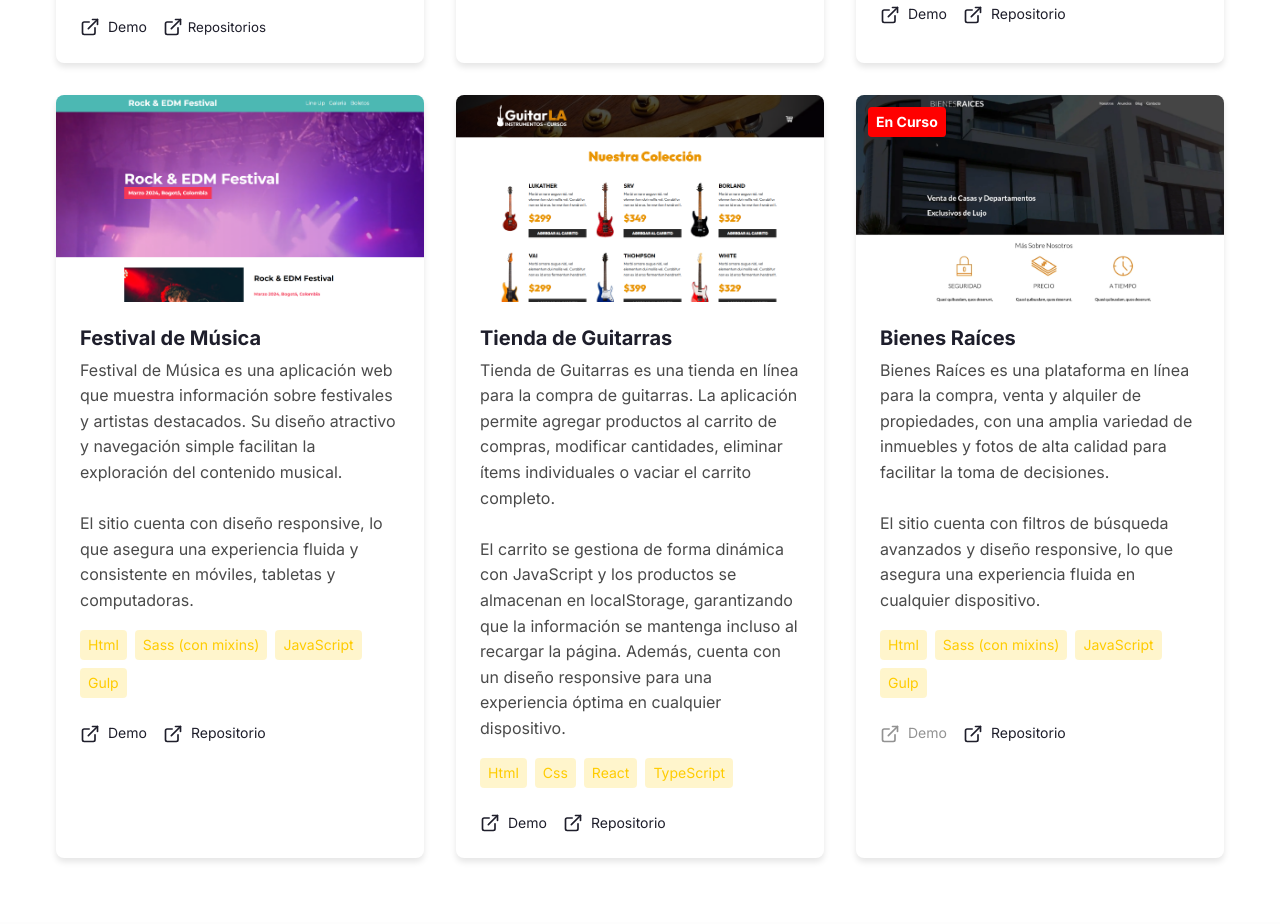
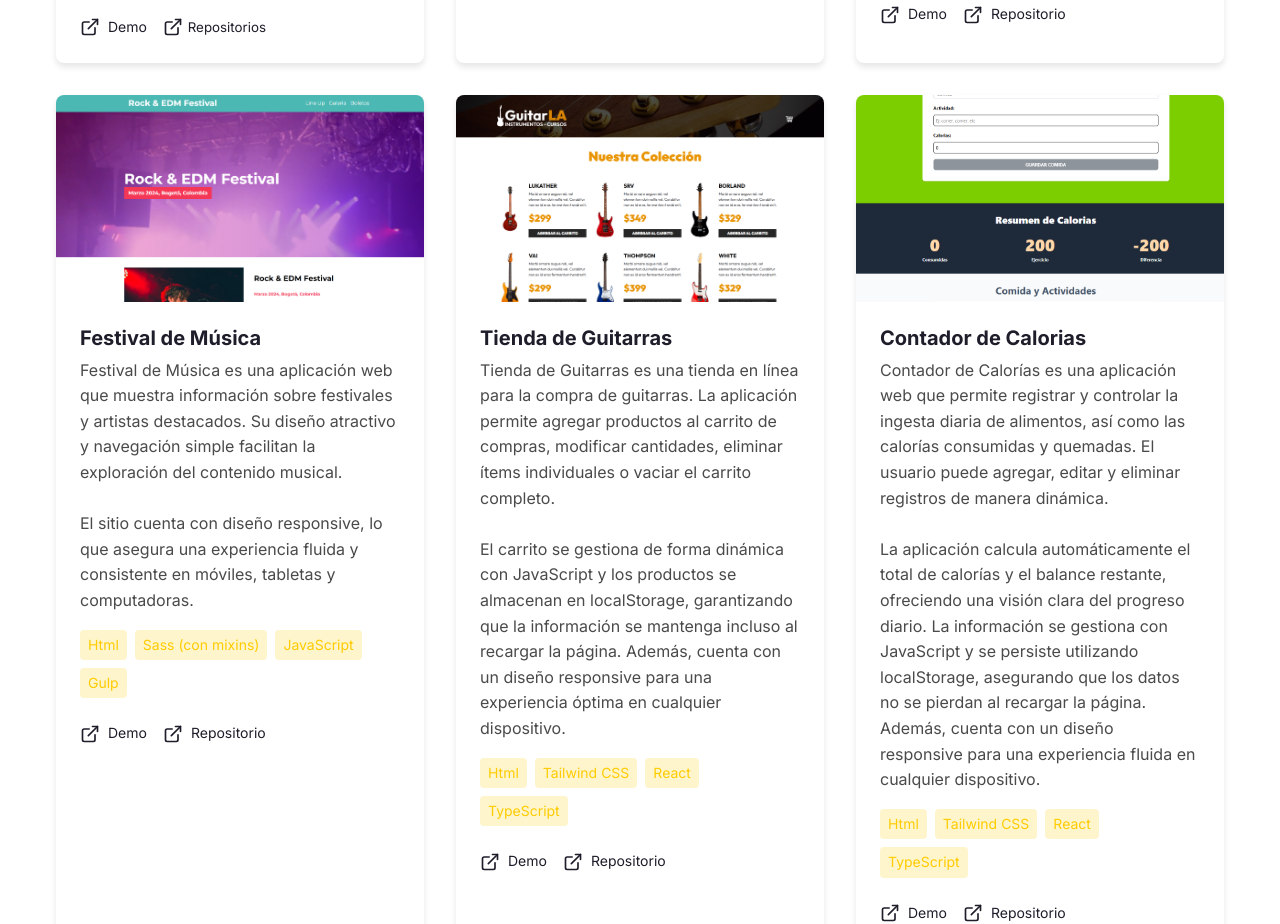
Before and after one commit to r0odr1/portfolio-r0odri, a Next.js app: page / in a window 1280 px wide. Shown: the part 3012-3936 px from the top of the page. Built offline with nearby package versions, Linux system fonts and the light colour scheme.

Commit message:
Agregar dos nuevos proyectos

```diff
--- a/components/Projects/index.tsx
+++ b/components/Projects/index.tsx
@@ -65,7 +65,7 @@ const projectsData = [
     title: 'Tienda de Guitarras',
     description: 'Tienda de Guitarras es una tienda en línea para la compra de guitarras. La aplicación permite agregar productos al carrito de compras, modificar cantidades, eliminar ítems individuales o vaciar el carrito completo.\n\nEl carrito se gestiona de forma dinámica con JavaScript y los productos se almacenan en localStorage, garantizando que la información se mantenga incluso al recargar la página. Además, cuenta con un diseño responsive para una experiencia óptima en cualquier dispositivo.',
     image: '/assets/images/guitarras.jpg',
-    tags: ['Html', 'Css', 'React', 'TypeScript'],
+    tags: ['Html', 'Tailwind CSS', 'React', 'TypeScript'],
     links: {
       live: 'https://siteguitarts.netlify.app',
       repos: [
@@ -75,6 +75,32 @@ const projectsData = [
   },
   {
     id: 6,
+    title: 'Contador de Calorias',
+    description: 'Contador de Calorías es una aplicación web que permite registrar y controlar la ingesta diaria de alimentos, así como las calorías consumidas y quemadas. El usuario puede agregar, editar y eliminar registros de manera dinámica.\n\nLa aplicación calcula automáticamente el total de calorías y el balance restante, ofreciendo una visión clara del progreso diario. La información se gestiona con JavaScript y se persiste utilizando localStorage, asegurando que los datos no se pierdan al recargar la página. Además, cuenta con un diseño responsive para una experiencia fluida en cualquier dispositivo.',
+    image: '/assets/images/calories.png',
+    tags: ['Html', 'Tailwind CSS', 'React', 'TypeScript'],
+    links: {
+      live: 'https://trackercalorie.netlify.app',
+      repos: [
+        {name: 'Repositorio', url: 'https://github.com/r0odr1/tipcalculator_reducer'},
+      ]
+    },
+  },
+  {
+    id: 7,
+    title: 'Planificador de Gastos',
+    description: 'Planificador de Gastos es una aplicación web diseñada para ayudar a los usuarios a organizar y controlar sus finanzas personales. Permite registrar ingresos y gastos, asignarlos a diferentes categorías y establecer un presupuesto mensual.\n\nLa aplicación calcula automáticamente el total disponible, los gastos acumulados y el balance restante en tiempo real. Toda la información se gestiona con JavaScript y se almacena en localStorage, asegurando que los datos se conserven incluso al recargar la página. Además, cuenta con un diseño responsive que facilita su uso en cualquier dispositivo.',
+    image: '/assets/images/planificadorGastos.png',
+    tags: ['Html', 'Tailwind CSS', 'React', 'TypeScript', 'ContextAPI'],
+    links: {
+      live: 'https://trackgastos.netlify.app',
+      repos: [
+        {name: 'Repositorio', url: 'https://github.com/r0odr1/control_gastos_contextapi'},
+      ]
+    },
+  },
+  {
+    id: 8,
     title: 'Bienes Raíces',
     description: 'Bienes Raíces es una plataforma en línea para la compra, venta y alquiler de propiedades, con una amplia variedad de inmuebles y fotos de alta calidad para facilitar la toma de decisiones. \n\nEl sitio cuenta con filtros de búsqueda avanzados y diseño responsive, lo que asegura una experiencia fluida en cualquier dispositivo.',
     image: '/assets/images/bienesraices.png',
@@ -94,7 +120,7 @@ const Projects = () => {
   const [openDropdownId, setOpenDropdownId] = useState<number | null>(null);
   const [anchorRect, setAnchorRect] = useState<DOMRect | null>(null);
 
-  const categories = ['All', 'React', 'JavaScript', 'Node.js', 'Next.js', 'TypeScript'];
+  const categories = ['All', 'React', 'JavaScript', 'Node.js', 'Next.js', 'TypeScript' ];
 
   const filteredProjects = filter === 'All'
     ? projectsData
```
Also changed, not shown: public/assets/images/calories.png (added), public/assets/images/planificadorGastos.png (added).
